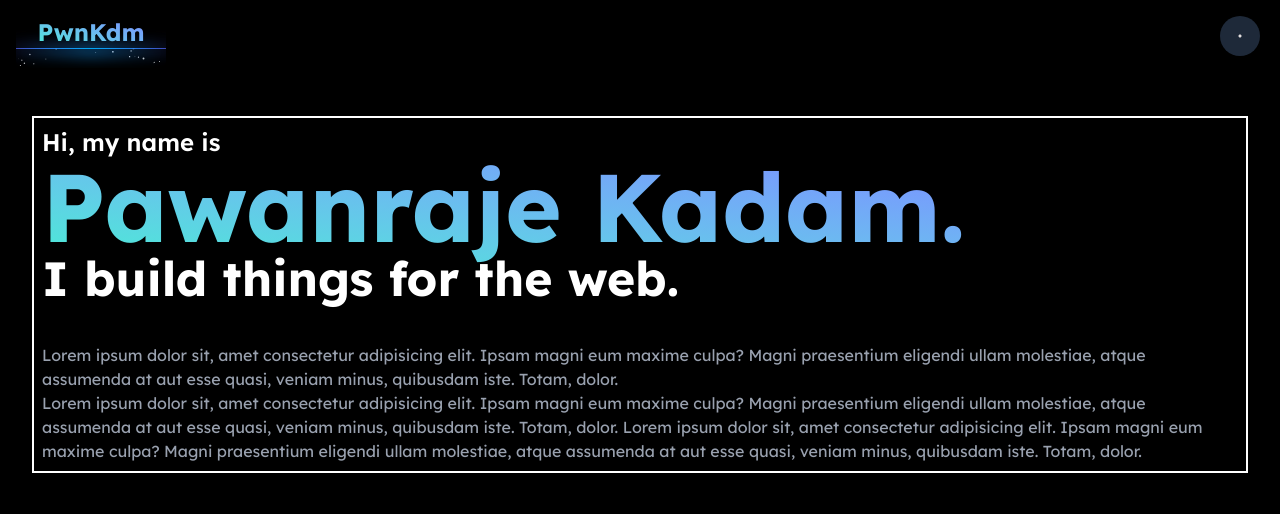
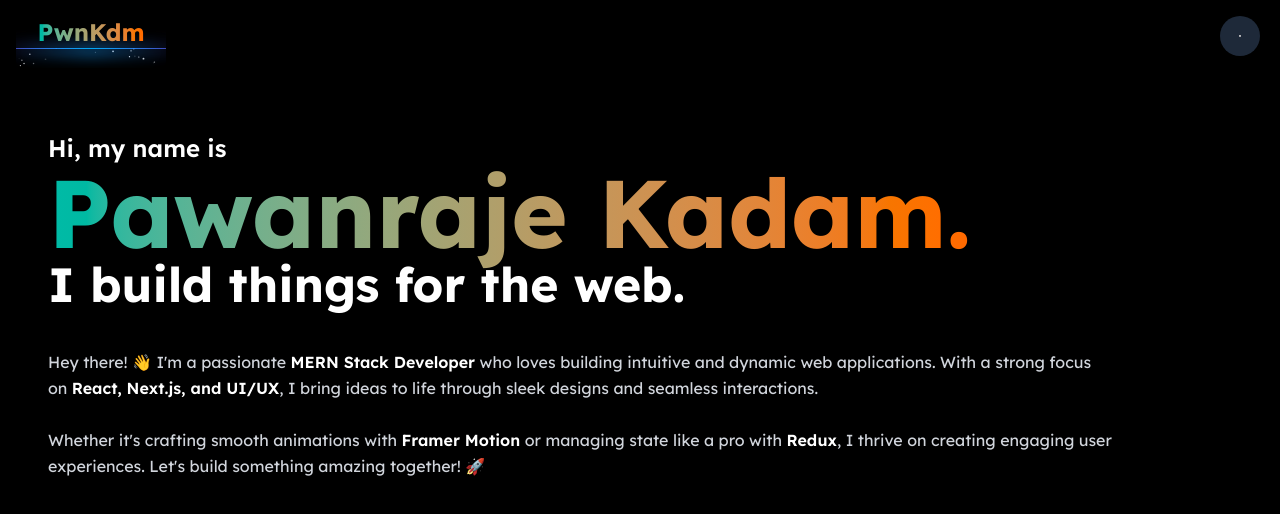
Before and after one commit to Pwnkdm/dev_web, a React (Vite) app: page / in a window 1280 px wide. Shown: the top 514 px of the page. Built offline with nearby package versions, Linux system fonts and the light colour scheme.

Commit message:
some improvement in hero section

```diff
--- a/src/components/AudioPlayer.tsx
+++ b/src/components/AudioPlayer.tsx
@@ -1,6 +1,6 @@
 import { useState, useEffect } from "react";
-import { FaVolumeMute } from "react-icons/fa";
 import Lottie from "lottie-react";
+import { IoPlay } from "react-icons/io5";
 
 const AudioPlayer = () => {
   const [isMuted, setIsMuted] = useState(false);
@@ -50,10 +50,10 @@ const AudioPlayer = () => {
     <div className="fixed top-4 right-5 flex flex-col items-center justify-center p-0 bg-opacity-30 rounded-lg shadow-lg bg-black">
       <button
         onClick={toggleMute}
-        className="flex items-center justify-center p-0 bg-gray-800 text-white rounded-full hover:bg-gray-700 transition duration-300 w-10 h-10"
+        className="flex items-center justify-center p-2 bg-gray-800 text-white rounded-full hover:bg-gray-700 transition duration-300 w-10 h-10"
       >
         {isMuted ? (
-          <FaVolumeMute className="text-2xl" />
+          <IoPlay />
         ) : (
           animationData && (
             <Lottie
--- a/src/components/Hero.tsx
+++ b/src/components/Hero.tsx
@@ -1,9 +1,11 @@
+import { Opacity } from "@tsparticles/engine";
+import { motion } from "motion/react";
 const Hero = () => {
   return (
-    <div className="text-white text-center m-auto border-2 flex flex-col p-2">
+    <div className="text-white text-center m-auto flex flex-col p-4">
       <h1 className="text-2xl font-semibold text-white text-start">
         Hi, my name is <br />
-        <span className="text-4xl md:text-[6rem] font-bold mt-1 leading-none bg-gradient-to-tr from-teal-300 to-indigo-400 bg-clip-text text-transparent">
+        <span className="text-4xl md:text-[6rem] font-bold mt-1 leading-none bg-gradient-to-r from-teal-500 to-orange-500 bg-clip-text text-transparent">
           Pawanraje Kadam.
         </span>{" "}
         <br />
@@ -11,18 +13,34 @@ const Hero = () => {
           I build things for the web.
         </span>
       </h1>
-      <p className="text-gray-400 mt-10 text-start">
-        Lorem ipsum dolor sit, amet consectetur adipisicing elit. Ipsam magni
-        eum maxime culpa? Magni praesentium eligendi ullam molestiae, atque
-        assumenda at aut esse quasi, veniam minus, quibusdam iste. Totam, dolor.{" "}
+
+      <motion.p
+        initial={{ opacity: 0, y: 100 }}
+        animate={{ opacity: 1, y: 0, x: 0 }}
+        transition={{
+          duration: 1,
+          delay: 0.3,
+          ease: "circOut",
+        }}
+        className="text-gray-300 mt-10 text-start leading-relaxed w-[50%] md:w-[90%] sm:w-[100%]"
+      >
+        Hey there! 👋 I'm a passionate{" "}
+        <span className="text-white font-semibold">MERN Stack Developer</span>{" "}
+        who loves building intuitive and dynamic web applications. With a strong
+        focus on{" "}
+        <span className="text-white font-semibold">
+          React, Next.js, and UI/UX
+        </span>
+        , I bring ideas to life through sleek designs and seamless interactions.
         <br />
-        Lorem ipsum dolor sit, amet consectetur adipisicing elit. Ipsam magni
-        eum maxime culpa? Magni praesentium eligendi ullam molestiae, atque
-        assumenda at aut esse quasi, veniam minus, quibusdam iste. Totam, dolor.
-        Lorem ipsum dolor sit, amet consectetur adipisicing elit. Ipsam magni
-        eum maxime culpa? Magni praesentium eligendi ullam molestiae, atque
-        assumenda at aut esse quasi, veniam minus, quibusdam iste. Totam, dolor.
-      </p>
+        <br />
+        Whether it's crafting smooth animations with{" "}
+        <span className="text-white font-semibold">Framer Motion</span> or
+        managing state like a pro with{" "}
+        <span className="text-white font-semibold">Redux</span>, I thrive on
+        creating engaging user experiences. Let's build something amazing
+        together! 🚀
+      </motion.p>
     </div>
   );
 };
--- a/src/components/Navbar.tsx
+++ b/src/components/Navbar.tsx
@@ -8,7 +8,7 @@ const Navbar = () => {
         {/* Logo */}
 
         <div className=" w-[150px] flex flex-col items-center justify-center overflow-hidden rounded-md ">
-          <h1 className="text-2xl font-bold text-center  relative z-20 bg-gradient-to-tr from-teal-300 to-indigo-400 bg-clip-text text-transparent">
+          <h1 className="text-2xl font-bold text-center  relative z-20 bg-gradient-to-r from-teal-500 to-orange-500 bg-clip-text text-transparent">
             <span>Pwn</span>
             <span className="">Kdm</span>
           </h1>
```
